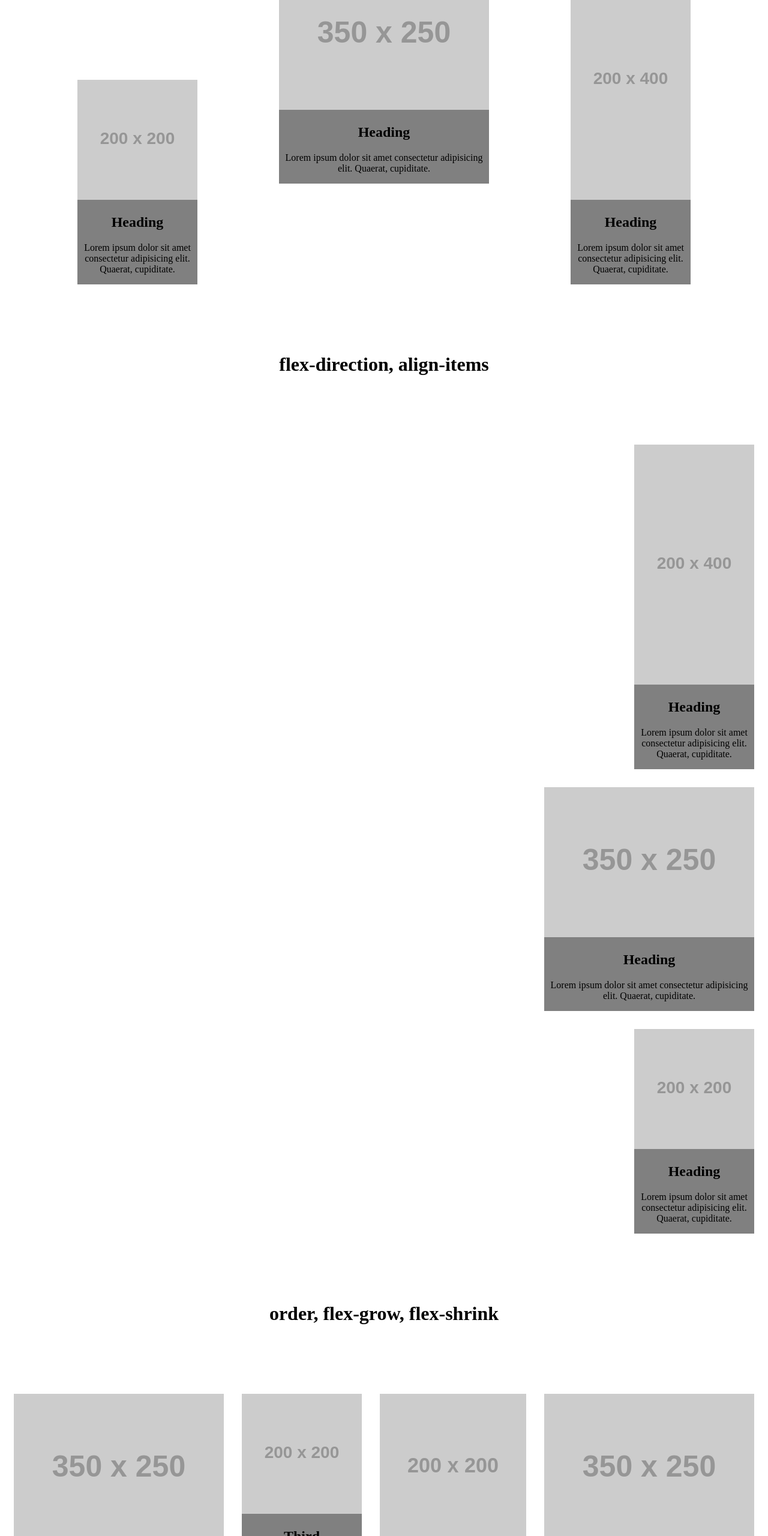
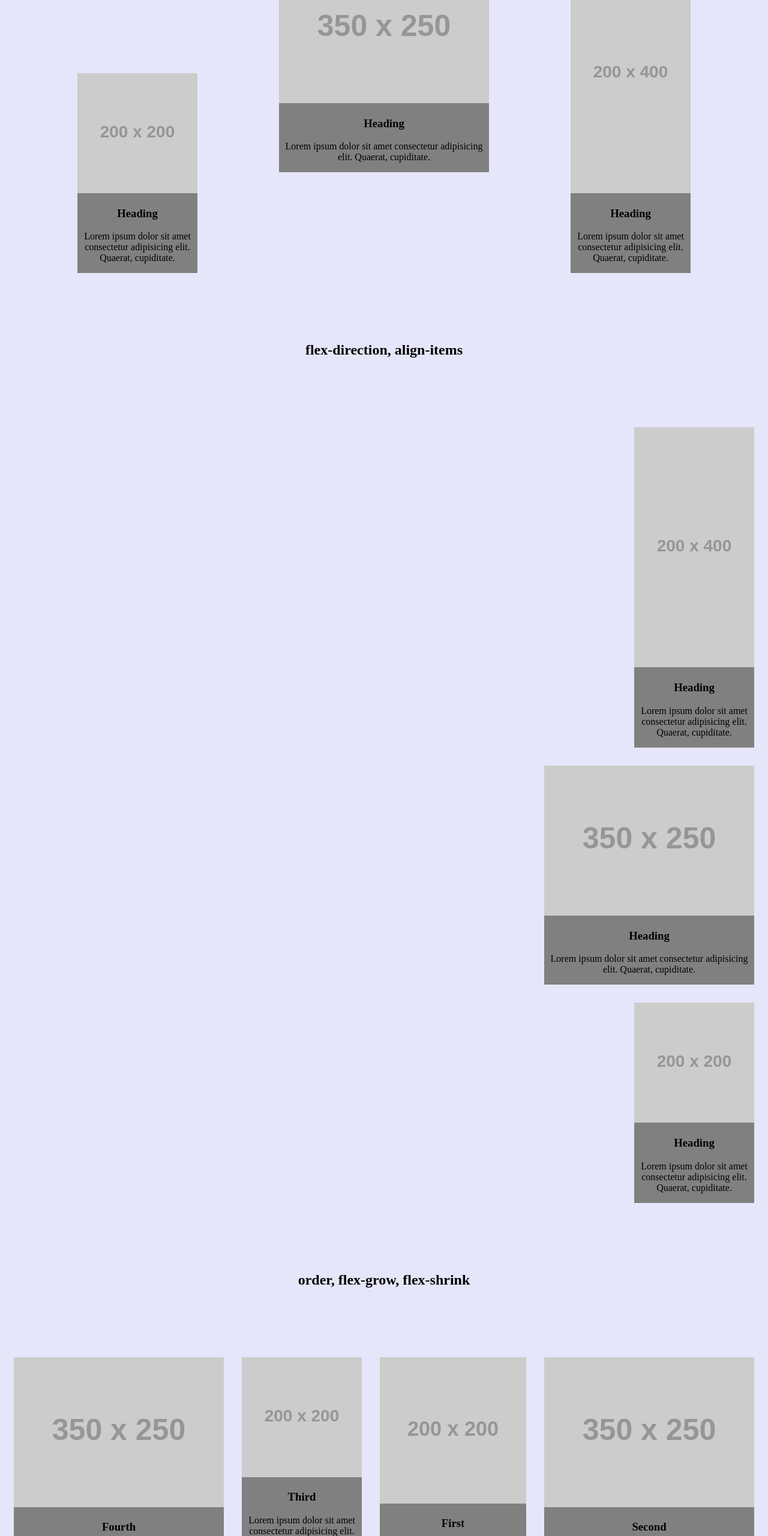
Before and after one commit to halaponga2/sem2lab1, a plain HTML site: page index.html in a window 1280 px wide. Shown: the part 240-2800 px from the top of the page at 60% size. Drawn offline with Linux system fonts and the light colour scheme; placeholder pictures from the web are drawn by us.

Commit message:
small fixes

```diff
--- a/index.html
+++ b/index.html
@@ -7,62 +7,62 @@
     <title>lab1</title>
 </head>
 <body>
-    <h1>justify-content, flex-wrap, align-self</h1>
+    <h2>justify-content, flex-wrap, align-self</h2>
     <div class="container-1">
         <div class="card-1">
             <img src="https://via.placeholder.com/200" alt="img">
-            <h2>Heading</h2>
+            <h3>Heading</h3>
             <p>Lorem ipsum dolor sit amet consectetur adipisicing elit. Quaerat, cupiditate.</p>
         </div>
         <div class="card-2">
             <img src="https://via.placeholder.com/350x250" alt="img">
-            <h2>Heading</h2>
+            <h3>Heading</h3>
             <p>Lorem ipsum dolor sit amet consectetur adipisicing elit. Quaerat, cupiditate.</p>
         </div>
         <div class="card-3">
             <img src="https://via.placeholder.com/200x400" alt="img">
-            <h2>Heading</h2>
+            <h3>Heading</h3>
             <p>Lorem ipsum dolor sit amet consectetur adipisicing elit. Quaerat, cupiditate.</p>
         </div>
     </div>
-    <h1>flex-direction, align-items</h1>
+    <h2>flex-direction, align-items</h2>
     <div class="container-2">
         <div class="card-1">
             <img src="https://via.placeholder.com/200" alt="img">
-            <h2>Heading</h2>
+            <h3>Heading</h3>
             <p>Lorem ipsum dolor sit amet consectetur adipisicing elit. Quaerat, cupiditate.</p>
         </div>
         <div class="card-2">
             <img src="https://via.placeholder.com/350x250" alt="img">
-            <h2>Heading</h2>
+            <h3>Heading</h3>
             <p>Lorem ipsum dolor sit amet consectetur adipisicing elit. Quaerat, cupiditate.</p>
         </div>
         <div class="card-3">
             <img src="https://via.placeholder.com/200x400" alt="img">
-            <h2>Heading</h2>
+            <h3>Heading</h3>
             <p>Lorem ipsum dolor sit amet consectetur adipisicing elit. Quaerat, cupiditate.</p>
         </div>
     </div>
-    <h1>order, flex-grow, flex-shrink</h1>
+    <h2>order, flex-grow, flex-shrink</h2>
     <div class="container-3">
         <div class="card-1" id="first">
             <img src="https://via.placeholder.com/200" alt="img">
-            <h2>First</h2>
+            <h3>First</h3>
             <p>Lorem ipsum dolor sit amet consectetur adipisicing elit. Quaerat, cupiditate.</p>
         </div>
         <div class="card-2" id="second">
             <img src="https://via.placeholder.com/350x250" alt="img">
-            <h2>Second</h2>
+            <h3>Second</h3>
             <p>Lorem ipsum dolor sit amet consectetur adipisicing elit. Quaerat, cupiditate.</p>
         </div>
         <div class="card-1" id="third">
             <img src="https://via.placeholder.com/200" alt="img">
-            <h2>Third</h2>
+            <h3>Third</h3>
             <p>Lorem ipsum dolor sit amet consectetur adipisicing elit. Quaerat, cupiditate.</p>
         </div>
         <div class="card-2" id="fourth">
             <img src="https://via.placeholder.com/350x250" alt="img">
-            <h2>Fourth</h2>
+            <h3>Fourth</h3>
             <p>Lorem ipsum dolor sit amet consectetur adipisicing elit. Quaerat, cupiditate.</p>
         </div>
     </div>
--- a/style.css
+++ b/style.css
@@ -1,6 +1,8 @@
+body{
+    background-color: lavender;
+}
 
-
-h1{
+h2{
     text-align: center;
     margin-bottom: 100px;
 }
```
